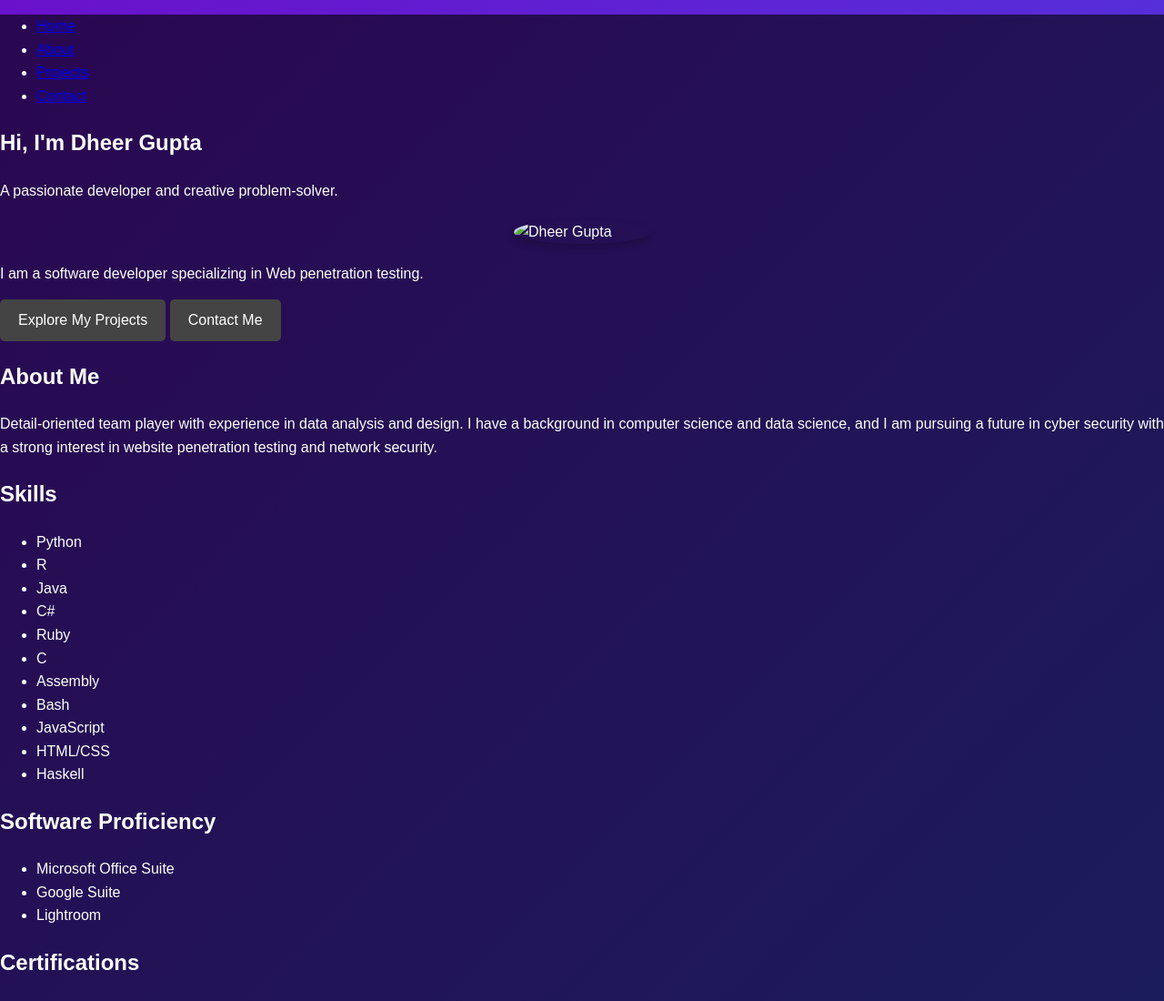
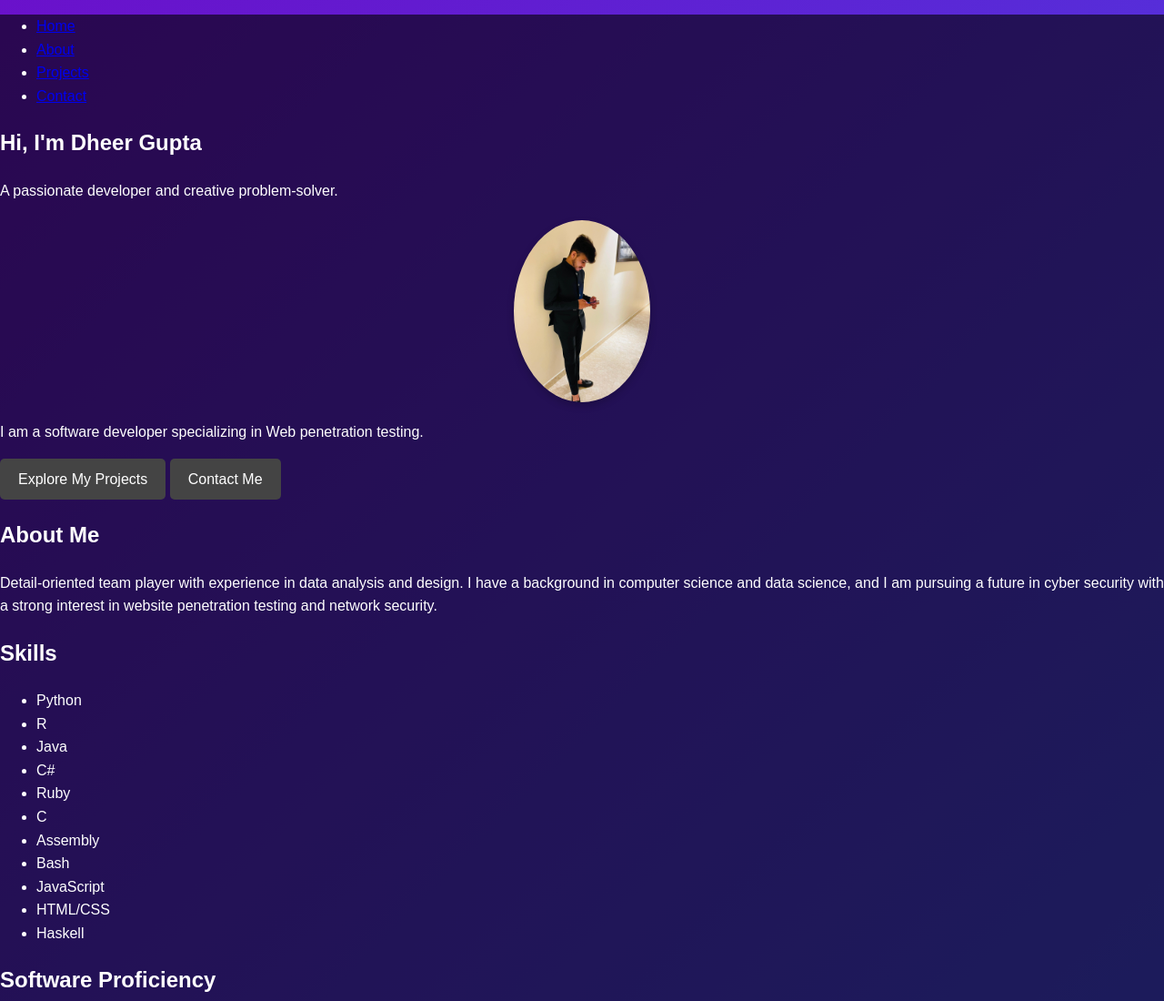
Before and after one commit to dgupta40/Personal-Website, a plain HTML site: page index.html in a window 1280 px wide. Shown: the top 1100 px of the page at 91% size. Drawn offline with Linux system fonts and the light colour scheme.

Commit message:
Final Commit

```diff
--- a/index.html
+++ b/index.html
@@ -25,7 +25,7 @@
     </section>
 
     <section id="about-summary">
-        <img src="Images/me.jpg" alt="Dheer Gupta" class="profile-photo">
+        <img src="me.jpg" alt="Dheer Gupta" class="profile-photo">
         <p>I am a software developer specializing in Web penetration testing.</p>
     </section>
 
```
